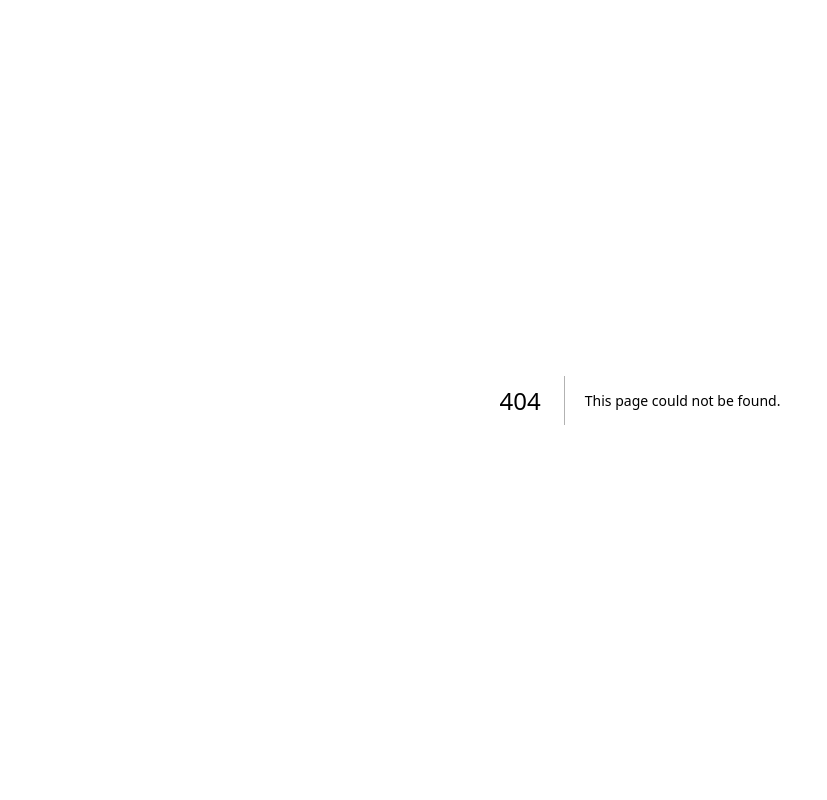
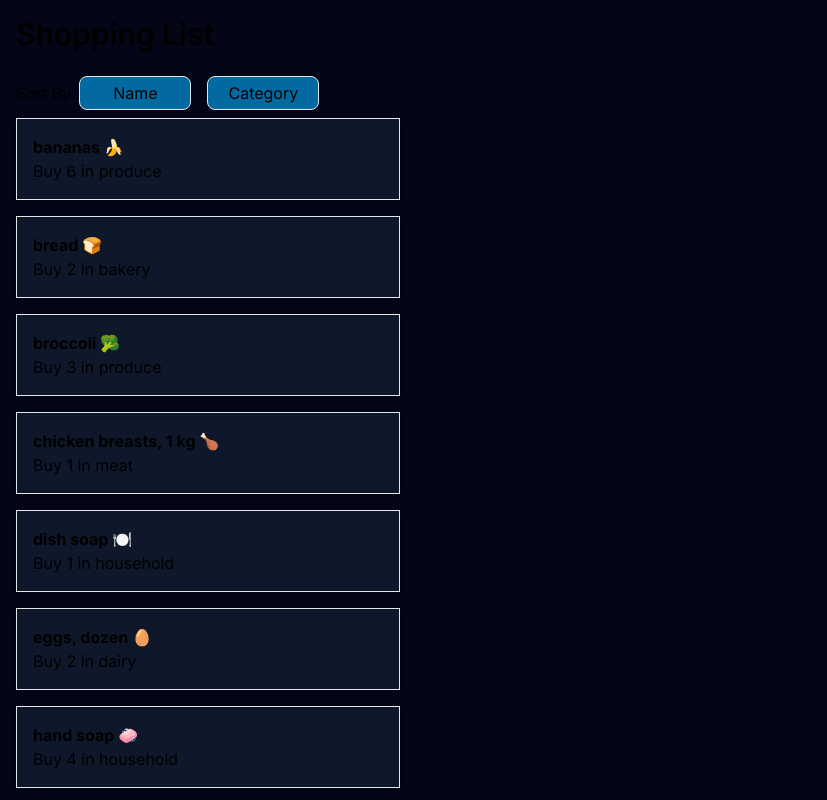
Before and after one commit to Tommy-La/cprg306-assignments, a Next.js app: page /week5 in a window 1280 px wide. Before the commit this address had no page. Shown: the top 800 px of the page, without its empty margins (0-827 px from the left). Built offline with nearby package versions, Linux system fonts and the light colour scheme.

Commit message:
finished week5 could be improve when I have time

```diff
--- a/app/page.js
+++ b/app/page.js
@@ -12,6 +12,8 @@ export default function Home() {
         <Link href="../week3">Week 3</Link>
         <br></br>
         <Link href="../week4">Week 4</Link>
+        <br></br>
+        <Link href="../week5">Week 5</Link>
       </div>
     </main>
   )
--- /dev/null
+++ b/app/week5/item-list.js
@@ -0,0 +1,38 @@
+"use client"
+import Item from './item.js';
+import React, { useState, useEffect } from 'react';
+import items from './items.json';
+
+export default function ItemList(){
+  const [sortBy, setSortBy] = useState('name');
+  const [itemsList, setItemsList] = useState(items);
+  useEffect(()=>{
+    if(sortBy === 'name'){
+    const sortByName = [...itemsList].sort((a, b) => a.name.localeCompare(b.name));
+    setItemsList(sortByName);
+  } else if(sortBy === 'category'){
+    const sortbyCategory = [...itemsList].sort((a, b) => a.category.localeCompare(b.category));
+    setItemsList(sortbyCategory);
+  } },[sortBy]);
+
+  const sortItem = (option)=>{
+    setSortBy(option);
+  }
+
+  return (
+    <div>
+      Sort By
+      <button className="bg-sky-700 p-1 m-2 w-28 rounded-lg border hover:bg-violet-700" onClick={() => sortItem('name')}>
+        Name
+      </button>
+      <button className="bg-sky-700 p-1 m-2 w-28 rounded-lg border hover:bg-violet-700" onClick={() => sortItem('category')}>
+        Category
+      </button>
+      <ul>
+      {itemsList.map((mapItem) => (
+          <Item key={mapItem.id} name={mapItem.name} quantity={mapItem.quantity} category={mapItem.category} />
+        ))}
+        </ul>
+    </div>
+  );
+}
--- /dev/null
+++ b/app/week5/item.js
@@ -0,0 +1,8 @@
+export default function Item({name, quantity, category}){
+    return (
+        <li className="border p-4 mb-4 shadow-md max-w-sm bg-slate-900">
+            <div className="font-bold">{name}</div>
+            <div>Buy {quantity} in {category}</div>
+        </li>
+    );
+}
--- /dev/null
+++ b/app/week5/items.json
@@ -0,0 +1,74 @@
+[
+    {
+      "id": "1h2GJKH12gkHG31h1H",
+      "name": "milk, 4 L 🥛",
+      "quantity": 1,
+      "category": "dairy"
+    },
+    {
+      "id": "2KJH3k2j3H1k2J3K1H",
+      "name": "bread 🍞",
+      "quantity": 2,
+      "category": "bakery"
+    },
+    {
+      "id": "3h2KJH3k2j3H1k2J3",
+      "name": "eggs, dozen 🥚",
+      "quantity": 2,
+      "category": "dairy"
+    },
+    {
+      "id": "4k2J3K1H2GJKH12gk",
+      "name": "bananas 🍌",
+      "quantity": 6,
+      "category": "produce"
+    },
+    {
+      "id": "5H1h1H2KJH3k2j3H",
+      "name": "broccoli 🥦",
+      "quantity": 3,
+      "category": "produce"
+    },
+    {
+      "id": "6H1k2J3K1H2GJKH1",
+      "name": "chicken breasts, 1 kg 🍗",
+      "quantity": 1,
+      "category": "meat"
+    },
+    {
+      "id": "7gkHG31h1H2KJH3k",
+      "name": "pasta sauce 🍝",
+      "quantity": 3,
+      "category": "canned goods"
+    },
+    {
+      "id": "8j3H1k2J3K1H2GJK",
+      "name": "spaghetti, 454 g 🍝",
+      "quantity": 2,
+      "category": "dry goods"
+    },
+    {
+      "id": "9H12gkHG31h1H2KJ",
+      "name": "toilet paper, 12 pack 🧻",
+      "quantity": 1,
+      "category": "household"
+    },
+    {
+      "id": "10H3k2j3H1k2J3K1",
+      "name": "paper towels, 6 pack",
+      "quantity": 1,
+      "category": "household"
+    },
+    {
+      "id": "11k2J3K1H2GJKH12",
+      "name": "dish soap 🍽️",
+      "quantity": 1,
+      "category": "household"
+    },
+    {
+      "id": "12GJKH12gkHG31h1",
+      "name": "hand soap 🧼",
+      "quantity": 4,
+      "category": "household"
+    }
+  ]
--- /dev/null
+++ b/app/week5/page.js
@@ -0,0 +1,11 @@
+import ItemList from './item-list';
+
+
+export default function Page() {
+    return (
+    <main className="p-4 bg-slate-950">
+      <h1 className="text-3xl font-semibold mb-4">Shopping List</h1>
+      <ItemList/>
+    </main>
+    );
+}
```
